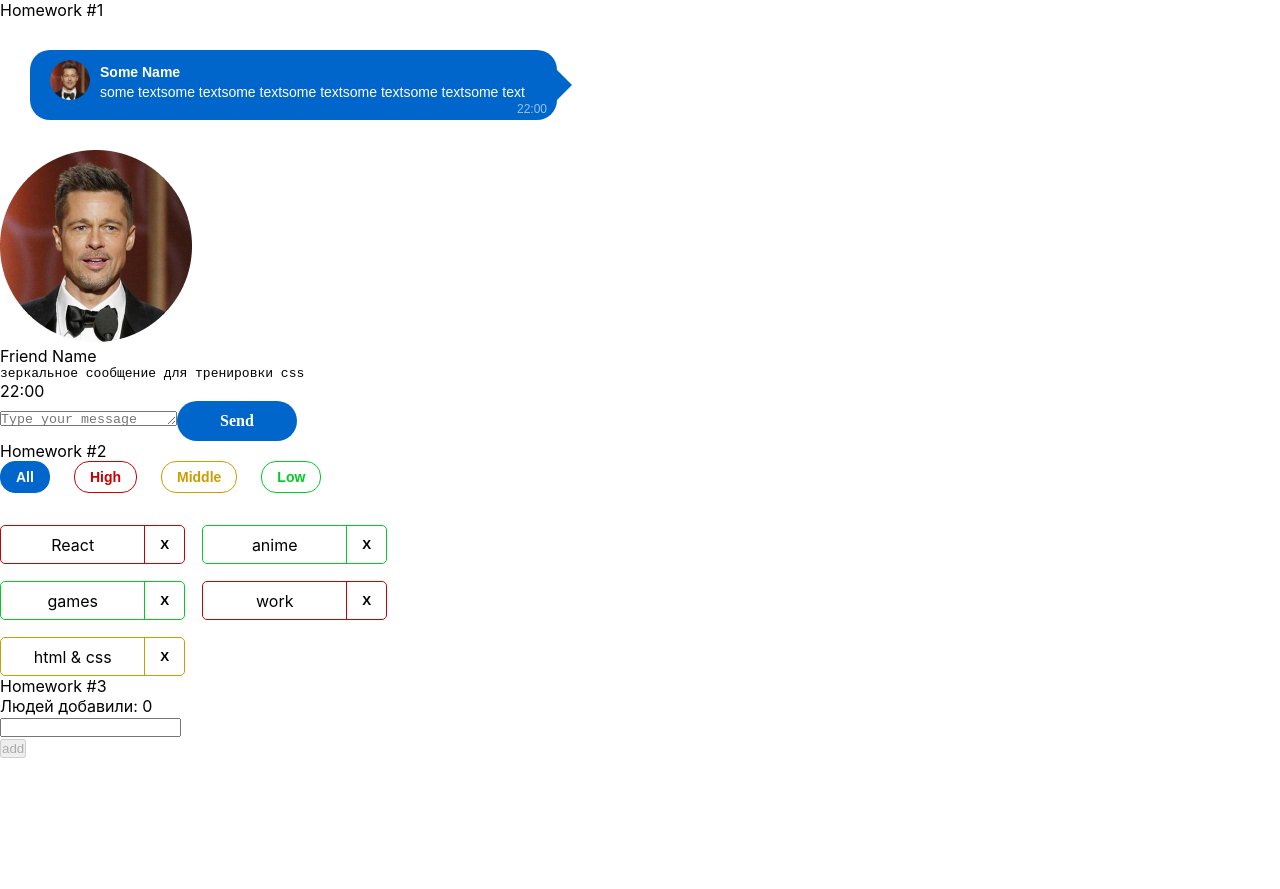
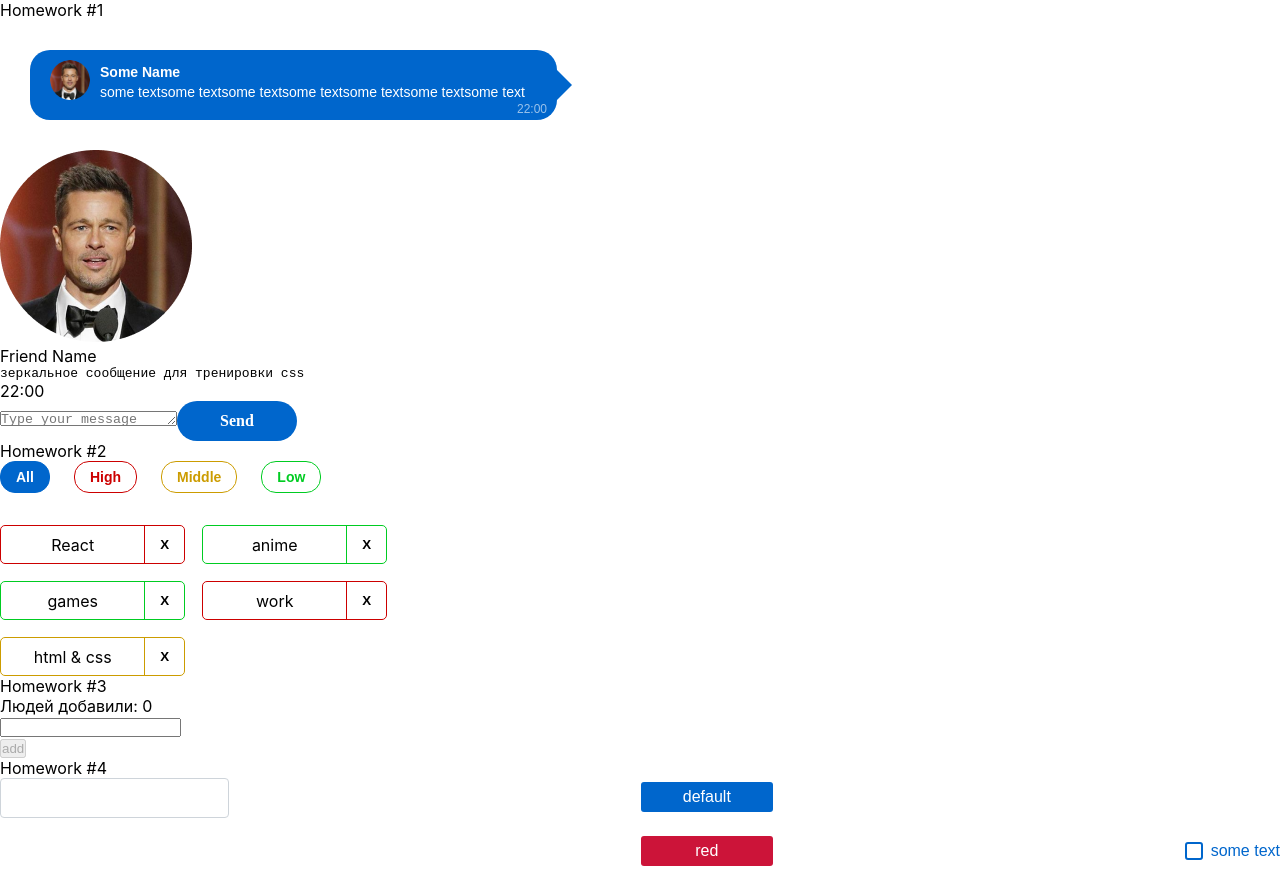
Before and after one commit to KirillPurposeful/homework2, a React (Create React App) app: page / in a window 1280 px wide. Shown: the top 889 px of the page. Before the commit the page ends 800 px from the top, so only its background shows below. Built offline with nearby package versions, Linux system fonts and the light colour scheme.

Commit message:
add 3td homework and styles

```diff
--- a/src/index.css
+++ b/src/index.css
@@ -17,4 +17,6 @@ body {
 code {
     font-family: source-code-pro, Menlo, Monaco, Consolas, 'Courier New',
     monospace;
+
+
 }
--- a/src/s1-main/App.tsx
+++ b/src/s1-main/App.tsx
@@ -3,6 +3,7 @@ import s from './App.module.css'
 import HW1 from '../s2-homeworks/hw01/HW1'
 import HW2 from "../s2-homeworks/hw02/HW2";
 import HW3 from "../s2-homeworks/hw03/HW3";
+import HW4 from "../s2-homeworks/hw04/HW4";
 
 function App() {
     return (
@@ -11,7 +12,7 @@ function App() {
             {/*раскомментировать по ходу выполнения*/}
             <HW2/>
             <HW3/>
-            {/*<HW4/>*/}
+            <HW4/>
 
             {/*при выполнении дз 5 и более - закомментировать здесь дз 1-4, так как они есть внутри дз 5*/}
             {/*<HW5/>*/}
--- a/src/s2-homeworks/hw04/HW4.tsx
+++ b/src/s2-homeworks/hw04/HW4.tsx
@@ -3,8 +3,8 @@ import s2 from '../../s1-main/App.module.css'
 import Stand from './Stand'
 
 /*
-* 1 - понять (и простить) SuperInputText
-* 2 - в зависимости от типа и дизэйбла прицепить нужный класс в SuperButton.tsx (строка 21)
+* 1 - понять (и простить) SuperInputText +-
+* 2 - в зависимости от типа и дизэйбла прицепить нужный класс в SuperButton.tsx (строка 21) +
 * 3 - дописать onChangeCallback в SuperCheckbox.tsx чтоб оба чекбокса работали на стенде
 * 4 - сделать стили в соответствии с дизайном
 * */
@@ -15,7 +15,7 @@ const HW4 = () => {
             <div className={s2.hwTitle}>Homework #4</div>
             {/*демонстрация возможностей компонент:*/}
             <div className={s2.hw}>
-                <Stand />
+                <Stand/>
             </div>
         </div>
     )
--- a/src/s2-homeworks/hw04/Stand.tsx
+++ b/src/s2-homeworks/hw04/Stand.tsx
@@ -43,7 +43,7 @@ const Stand = () => {
             <div className={s.buttons}>
                 {/*обычная кнопка:*/}
                 <div>
-                    <SuperButton id={'hw4-super-button-default'}>
+                    <SuperButton  id={'hw4-super-button-default'}>
                         default
                     </SuperButton>
                 </div>
--- a/src/s2-homeworks/hw04/common/c1-SuperInputText/SuperInputText.module.css
+++ b/src/s2-homeworks/hw04/common/c1-SuperInputText/SuperInputText.module.css
@@ -1,20 +1,38 @@
 .input:focus {
+    outline: none;
+    border: 1px solid #007BFF;
 }
 
 .input {
+    padding: 10px;
+    border: 1px solid #ced4da;
+    border-radius: 4px;
+    font-size: 16px;
+    width: 100%;
 }
 
 .inputWrapper {
+    margin-bottom: 1rem;
+
 }
 
 .superInput {
 }
 
 .errorInput {
+    border: 1px solid #d32f2f;
 }
 
 .errorInput:focus {
+    border: 1px solid #d32f2f;
+    box-shadow: 0 0 0 0.2rem rgba(211, 47, 47, 0.25)
 }
 
 .error {
+    color: #d32f2f;
+    font-size: 0.875rem;
+    margin-top: 0.25rem;
+    height: 1rem;
+    line-height: 1rem;
+    display: block;
 }
--- a/src/s2-homeworks/hw04/common/c2-SuperButton/SuperButton.module.css
+++ b/src/s2-homeworks/hw04/common/c2-SuperButton/SuperButton.module.css
@@ -1,36 +1,75 @@
 .button {
+    padding: 10px 20px;
+    border-radius: 4px;
+    font-size: 16px;
+    cursor: pointer;
+    transition: background-color 0.3s, box-shadow 0.3s;
+    width: 132px;
+    height: 30px;
+    display: flex;
+    justify-content: center;
+    align-items: center;
+    border-radius: 3px;
+
 }
 
 .disabled {
+    background-сolor: rgba(0, 77, 153, 1);
+
 }
 
 .secondary {
+    border: 1px solid #0066CC;
+    background-color: #ffffff;
+    color:#0066CC;
+
 }
 
 .default {
+    background-color: rgba(0, 102, 204, 1);
+    color: #ffffff;
+    border: none;
 }
 
 .red {
+    background: rgba(204, 20, 57, 1);
+    color: #ffffff;
+    border: none;
 }
 
 .default:hover {
+    background: rgba(0, 128, 255, 1);
+    box-shadow: 0 2px 4px 0 rgba(0, 0, 0, 0.2);
 }
 
 .red:hover {
+    background-color: #FF1A47;
+    box-shadow: 0 2px 4px 0 rgba(0, 0, 0, 0.2);
 }
 
 .secondary:hover {
+    background-color: #e7f3ff;
+    box-shadow: 0 2px 4px 0 rgba(0, 0, 0, 0.2);
 }
 
-
 .default:active {
+    background-color: #d4d4d4;
+    box-shadow: 0 2px 4px 0 rgba(0, 0, 0, 0.2) inset;
 }
 
 .secondary:active {
+    background-color: #b2d8ff;
+    box-shadow: 0 2px 4px 0 rgba(0, 0, 0, 0.2) inset;
 }
 
 .red:active {
+    background-color: #ffcccc;
+    box-shadow: 0 2px 4px 0 rgba(0, 0, 0, 0.2) inset;
 }
 
 .button:disabled {
+    background-сolor: rgba(0, 77, 153, 1);
+    color: #9e9e9e;
+    cursor: not-allowed;
+    box-shadow: none;
 }
--- a/src/s2-homeworks/hw04/common/c2-SuperButton/SuperButton.tsx
+++ b/src/s2-homeworks/hw04/common/c2-SuperButton/SuperButton.tsx
@@ -17,12 +17,19 @@ const SuperButton: React.FC<SuperButtonPropsType> = (
         ...restProps // все остальные пропсы попадут в объект restProps, там же будет children
     }
 ) => {
-    const finalClassName = s.button
-        // + (disabled
-        //         ? ...
-        //         : xType === 'red'
-        //             ? ...
-        + (className ? ' ' + className : '') // задачка на смешивание классов
+    const classes = [s.button];
+    if (disabled) {
+        classes.push(s.disabled)
+    } else if (xType === 'red') {
+        classes.push(s.red)
+    } else if (xType === 'secondary') {
+        classes.push(s.secondary)
+    } else if (className) {
+        classes.push(className)
+    }else {
+        classes.push(s.default);
+    }
+    const finalClassName = classes.join(" ")
 
     return (
         <button
--- a/src/s2-homeworks/hw04/common/c3-SuperCheckbox/SuperCheckbox.tsx
+++ b/src/s2-homeworks/hw04/common/c3-SuperCheckbox/SuperCheckbox.tsx
@@ -27,8 +27,15 @@ const SuperCheckbox: React.FC<SuperCheckboxPropsType> = (
     }
 ) => {
     const onChangeCallback = (e: ChangeEvent<HTMLInputElement>) => {
-        // задачка на написание онченджа
+        const isChecked = e.currentTarget.checked;
 
+        if (onChangeChecked) {
+            onChangeChecked(isChecked);
+        }
+
+        if (onChange) {
+            onChange(e);
+        }
     }
 
     const finalInputClassName = s.checkbox
```
Also changed, not shown: package.json (+3 -5 lines), 1 other file (tests, documents, lock files or other folders).
